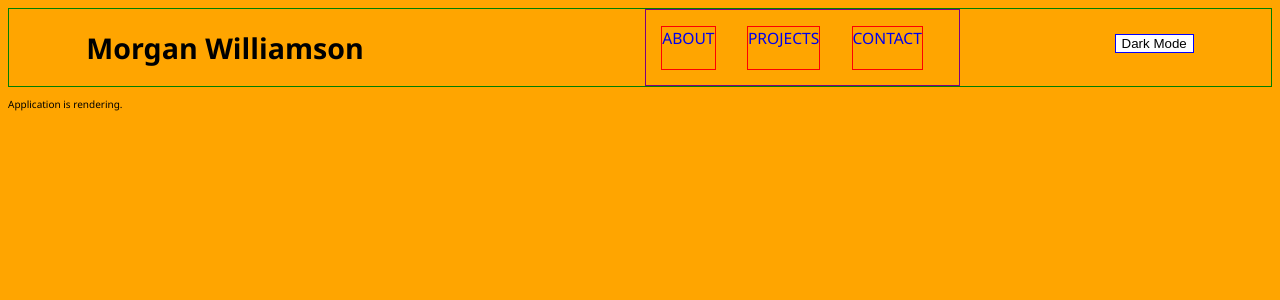
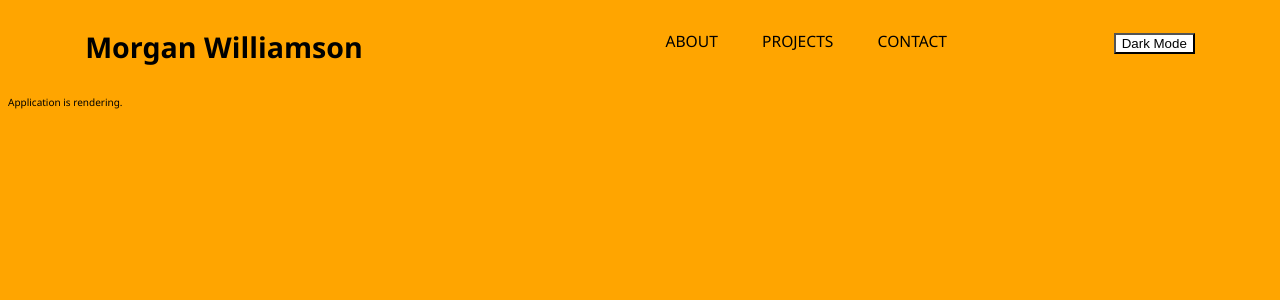
Before and after one commit to MorganWilliamson/u4-portfolio, a React (Create React App) app in the folder portfolio/: page / in a window 1280 px wide. Shown: the top 300 px of the page. Built offline with nearby package versions, Linux system fonts and the light colour scheme.

Commit message:
Removed navbar borders, added hover for links.

```diff
--- a/portfolio/src/stylesheets/Navbar.css
+++ b/portfolio/src/stylesheets/Navbar.css
@@ -1,7 +1,4 @@
-/* remove borders */
-
 .navbar {
-    border: 1px solid green;
     display: flex;
     flex-direction: row;
     justify-content: space-around;
@@ -14,20 +11,23 @@
 }
 
 .navbar nav {
-    border: 1px solid purple;
     display: flex;
     width: 25%;
 }
 
 .navbar a {
-    border: 1px solid red;
+    color: black;
     text-decoration: none;
     font-size: 1.2em;
     margin: 5%;
+    padding: 2%;
+}
+
+.navbar a:hover {
+    color: white;
 }
 
 .navbar button {
-    border: 1px solid blue;
     margin-top: 2%;
     height: 40%;
 }
```
Also changed, not shown: portfolio/src/App.js (+8 -0 lines).
